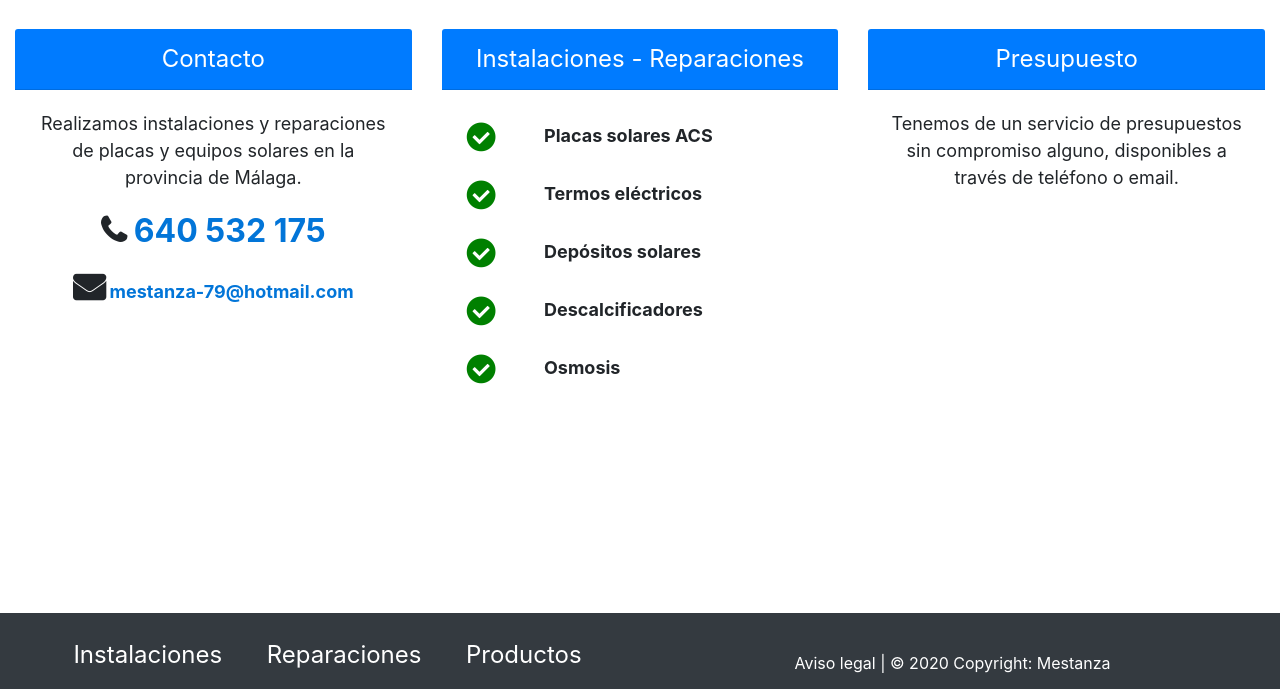
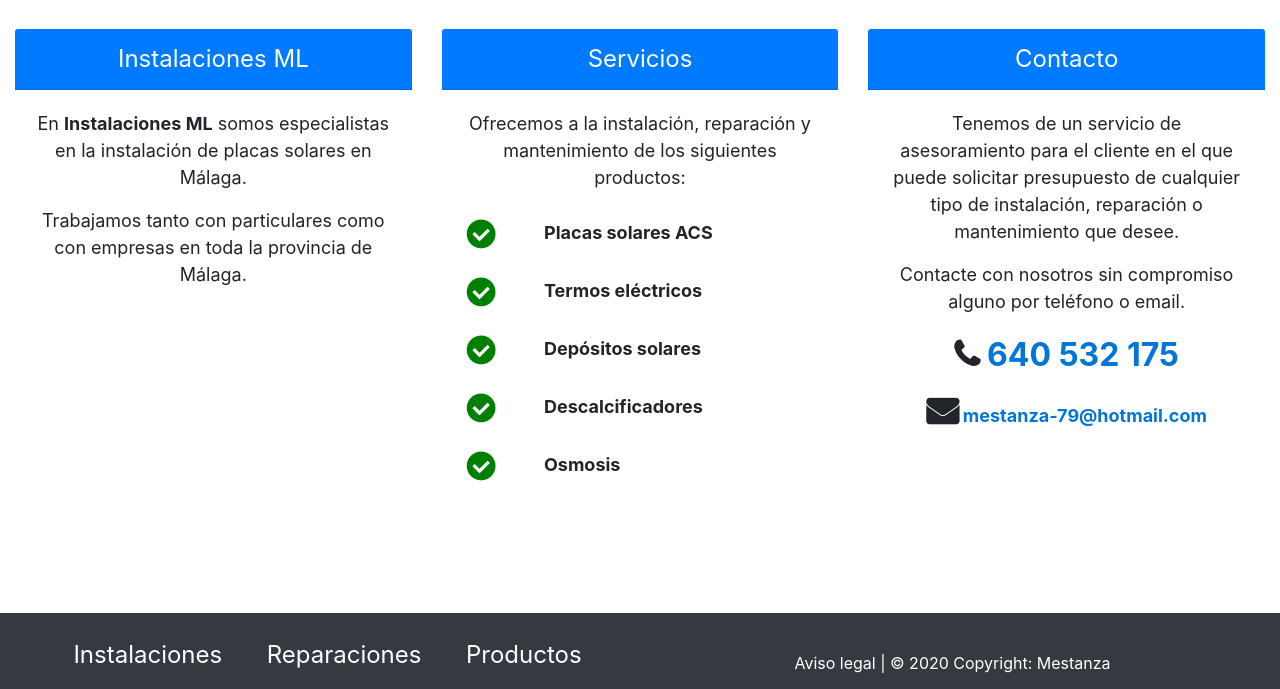
Before and after one commit to mestanza-93/instalacionesml-web, a website: page src/views/home.html in a window 1280 px wide. Shown: the part 111-800 px from the top of the page. Drawn offline with nearby package versions, Linux system fonts and the light colour scheme; files that its build step writes are made by us from their sources; files whose address does not match are found by name.

Commit message:
fix: new home card text

```diff
--- a/src/css/header.css
+++ b/src/css/header.css
@@ -8,6 +8,12 @@
     font-weight: bold;
 }
 
+.contact-link {
+    font-size: x-large;
+    font-weight: bold;
+    text-decoration: none;
+}
+
 .dropdown-item {
     color: #868e96;
 }
--- a/src/css/home.css
+++ b/src/css/home.css
@@ -105,6 +105,12 @@ h2.not-found {
   color: #0275d8;
 }
 
+.fa-tools {
+  color: black;
+  font-size: xx-large;
+  font-weight: bold;
+}
+
 .fa-angle-right {
   color: black;
   font-size: xx-large;
@@ -115,3 +121,13 @@ h2.not-found {
   font-size: x-large;
   font-weight: bold;
 }
+
+.mobile-show {
+  display: none;
+}
+
+@media only screen
+  and (min-device-width : 320px)
+  and (max-device-width : 480px){
+    .mobile-show { display: inline;}
+}
--- a/src/views/home.html
+++ b/src/views/home.html
@@ -53,7 +53,11 @@
       content="https://instalacionesml.com/assets/images/logo_bgless.png"
     />
 
-    <link rel="manifest" crossorigin="use-credentials" href="config/manifest.json" />
+    <link
+      rel="manifest"
+      crossorigin="use-credentials"
+      href="config/manifest.json"
+    />
     <link
       rel="canonical"
       href="https://instalacionesml.com/placas-solares-malaga"
@@ -219,28 +223,32 @@
       <div class="col-md-12 my-3">
         <div class="row">
           <div class="card col-md-4 my-3">
-            <div class="card-header bg-primary text-white">Contacto</div>
+            <div class="card-header bg-primary text-white">Instalaciones ML</div>
             <div class="card-body">
               <p class="card-text text-center">
-                Realizamos instalaciones y reparaciones de placas y equipos
-                solares en la provincia de Málaga.
+                En <b>Instalaciones ML</b> somos especialistas en la instalación
+                de placas solares en Málaga.
               </p>
-              <p class="text-center">
-                <i class="fa fa-phone phone" aria-hidden="true"></i
-                ><b class="phone-number"> 640 532 175</b>
+
+              <p class="card-text text-center">
+                Trabajamos tanto con particulares como con empresas en toda la
+                provincia de Málaga.
               </p>
-              <p class="text-center">
-                <i class="fa fa-envelope" aria-hidden="true"></i>
-                <b class="email"> mestanza-79@hotmail.com</b>
-              </p>
+
+              <a href="#contact" class="contact-link mobile-show"
+                ><p class="text-center">Contacte con nosotros</p></a
+              >
             </div>
           </div>
 
           <div class="card col-md-4 my-3">
-            <div class="card-header bg-primary text-white">
-              Instalaciones - Reparaciones
-            </div>
+            <div class="card-header bg-primary text-white">Servicios</div>
             <div class="card-body">
+              <p class="card-text text-center">
+                Ofrecemos a la instalación, reparación y mantenimiento de los
+                siguientes productos:
+              </p>
+
               <ul class="list-group card-text">
                 <div class="row">
                   <li class="list-group-item home item-left">
@@ -286,12 +294,27 @@
             </div>
           </div>
 
-          <div class="card col-md-4 my-3">
-            <div class="card-header bg-primary text-white">Presupuesto</div>
+          <div id="contact" class="card col-md-4 my-3">
+            <div class="card-header bg-primary text-white">Contacto</div>
             <div class="card-body">
               <p class="card-text text-center">
-                Tenemos de un servicio de presupuestos sin compromiso alguno,
-                disponibles a través de teléfono o email.
+                Tenemos de un servicio de asesoramiento para el cliente en el
+                que puede solicitar presupuesto de cualquier tipo de
+                instalación, reparación o mantenimiento que desee.
+              </p>
+
+              <p class="card-text text-center">
+                Contacte con nosotros sin compromiso alguno por teléfono o
+                email.
+              </p>
+
+              <p class="text-center">
+                <i class="fa fa-phone phone" aria-hidden="true"></i
+                ><b class="phone-number"> 640 532 175</b>
+              </p>
+              <p class="text-center">
+                <i class="fa fa-envelope" aria-hidden="true"></i>
+                <b class="email"> mestanza-79@hotmail.com</b>
               </p>
             </div>
           </div>
```
Also changed, not shown: src/views/installations.html (+10 -5 lines), src/views/maintenance.html (+2 -2 lines).
